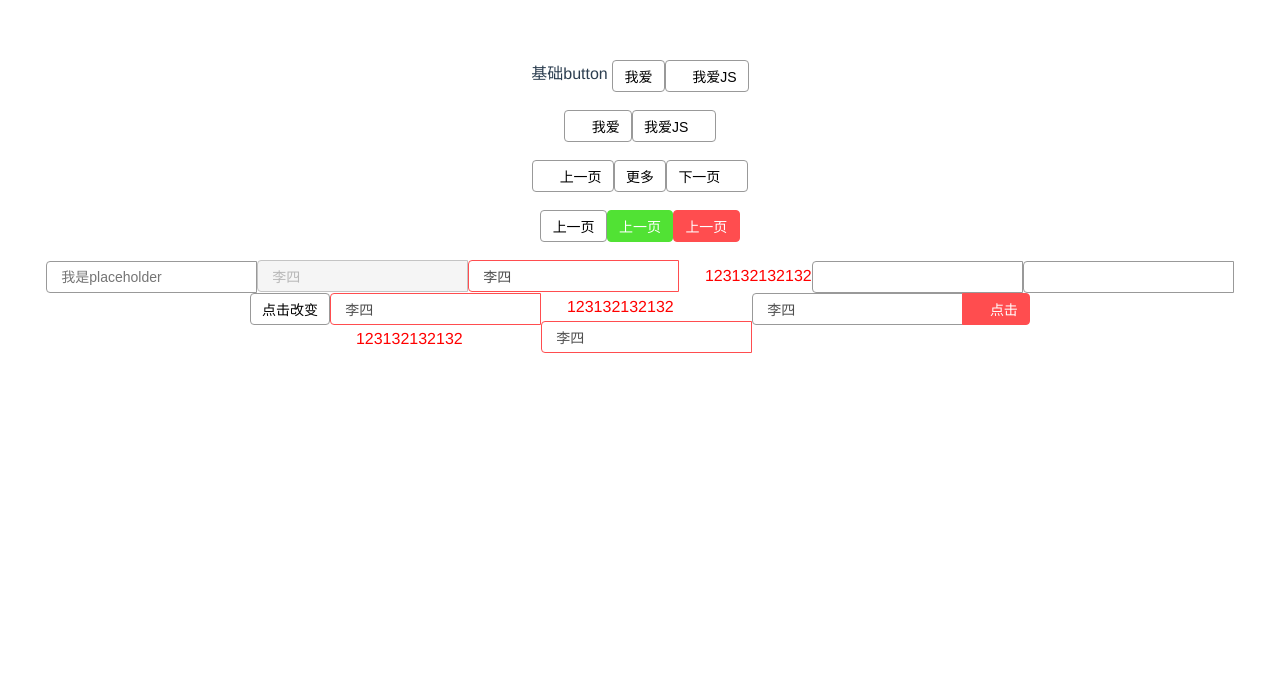
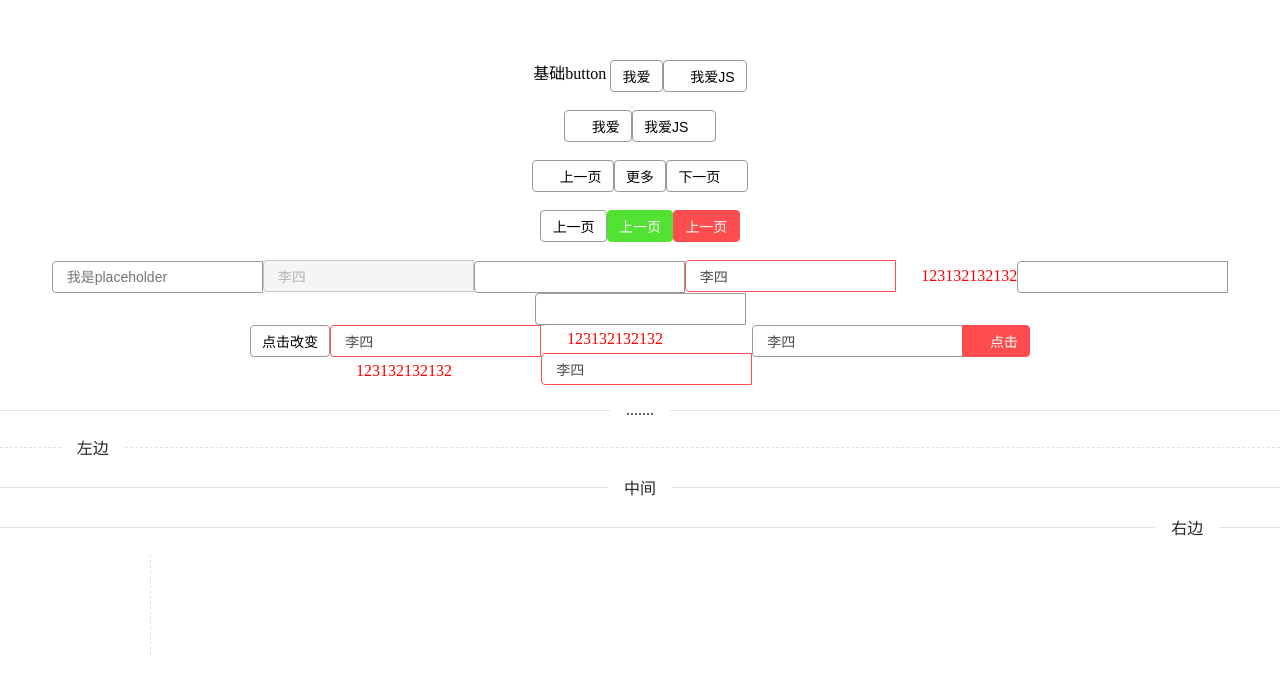
Before and after one commit to lovelts/tsl-ui, a Vue app: page / in a window 1280 px wide. Shown: the top 694 px of the page. Built offline with nearby package versions, Linux system fonts and the light colour scheme.

Commit message:
完成divider组件

```diff
--- a/src/App.vue
+++ b/src/App.vue
@@ -1,7 +1,7 @@
 <!--
  * @Author: lts
  * @Date: 2021-03-08 12:54:13
- * @LastEditTime: 2021-03-09 11:28:10
+ * @LastEditTime: 2021-03-09 13:26:20
  * @FilePath: \my-cli-ui\src\App.vue
 -->
 <template>
@@ -42,6 +42,7 @@
     <br />
     <ts-input placeholder="我是placeholder" />
     <ts-input value="李四" disabled />
+    <ts-input type="number" />
     <ts-input value="李四" error="123132132132" />
     <ts-input @change="handleChange" />
     <ts-input v-model:value="msg" />
@@ -49,13 +50,26 @@
     <ts-button @click="changeModel">点击改变</ts-button>
     <ts-input value="李四" error="123132132132" errorPosi="bottom" />
     <ts-input value="李四" error="123132132132" errorPosi="top" />
-    <ts-input value="李四" enterButton :buttonAttr="{
-      buttonText:'点击',
-      buttonIcon:'search',
-      buttonIconPosi:'left',
-      buttonIconLoading:false,
-      buttonType: 'danger',
-    }" />
+    <ts-input
+      value="李四"
+      enterButton
+      :buttonAttr="{
+        buttonText: '点击',
+        buttonIcon: 'search',
+        buttonIconPosi: 'left',
+        buttonIconLoading: false,
+        buttonType: 'danger',
+      }"
+    />
+  </div>
+  <div>
+    <ts-divider>.......</ts-divider>
+    <ts-divider posi="left" dashed>左边</ts-divider>
+    <ts-divider posi="center">中间</ts-divider>
+    <ts-divider posi="right">右边</ts-divider>
+    <div :style="{ width: '300px', height: '100px' }">
+      <ts-divider type="vertical" dashed />
+    </div>
   </div>
 </template>
 
@@ -64,12 +78,14 @@ import { ref } from "vue";
 import TsButton from "./Button.vue";
 import TsButtonGroup from "./ButtonGroup";
 import TsInput from "./Input";
+import TsDivider from "./Divider";
 export default {
   name: "App",
   components: {
     TsButton,
     TsButtonGroup,
     TsInput,
+    TsDivider,
   },
 
   setup() {
@@ -117,11 +133,9 @@ export default {
   box-sizing: border-box;
 }
 #app {
-  font-family: Avenir, Helvetica, Arial, sans-serif;
   -webkit-font-smoothing: antialiased;
   -moz-osx-font-smoothing: grayscale;
   text-align: center;
-  color: #2c3e50;
   margin-top: 60px;
 }
 :root {
--- /dev/null
+++ b/src/Divider.vue
@@ -0,0 +1,115 @@
+<!--
+ * @Author: lts
+ * @Date: 2021-03-09 11:40:27
+ * @LastEditTime: 2021-03-09 13:30:30
+ * @FilePath: \my-cli-ui\src\Divider.vue
+-->
+<template>
+  <div
+    v-if="type === 'horizontal'"
+    class="ts-divider-horizontal"
+    :class="{
+      [`ts-divider-text-${posi}`]: true,
+      ['ts-divider-dashed']: dashed,
+    }"
+  >
+    <span class="ts-divider-text"> <slot /> </span>
+  </div>
+  <div
+    class="ts-divider-vertical"
+    v-if="type === 'vertical'"
+    :class="{
+      ['ts-divider-dashed']: dashed
+    }"
+  ></div>
+</template>
+<script>
+import { defineComponent } from "vue";
+export default defineComponent({
+  name: "Divider",
+  props: {
+    posi: {
+      type: String,
+      default: "center",
+    },
+    type: {
+      type: String,
+      default: "horizontal",
+    },
+    dashed: {
+      type: Boolean,
+      default: false,
+    },
+  },
+});
+</script>
+<style lang="less" scoped>
+.ts-divider-horizontal {
+  display: table;
+  margin: 16px 0;
+  color: rgba(0, 0, 0, 0.85);
+  font-weight: 500;
+  font-size: 16px;
+  white-space: nowrap;
+  text-align: center;
+  background: 0 0;
+  &::after,
+  &::before {
+    position: relative;
+    top: 50%;
+    display: table-cell;
+    width: 50%;
+    border-top: 1px solid #e2e2e2;
+    transform: translateY(50%);
+    content: "";
+  }
+  .ts-divider-text {
+    padding: 0 1em;
+    color: rgba(0, 0, 0, 0.85);
+    font-weight: 500;
+    font-size: 16px;
+    white-space: nowrap;
+    text-align: center;
+  }
+  &.ts-divider-text-left {
+    &::before {
+      width: 5%;
+    }
+    &::after {
+      width: 95%;
+    }
+  }
+  &.ts-divider-text-right {
+    &::before {
+      width: 95%;
+    }
+    &::after {
+      width: 5%;
+    }
+  }
+  &.ts-divider-dashed {
+    &::after,
+    &::before {
+      border-top: 1px dashed #e2e2e2;
+    }
+  }
+}
+.ts-divider-vertical {
+  // height: ;
+  position: relative;
+  //   top: -0.06em;
+  display: inline-block;
+  width: 1px;
+  height: inherit;
+  margin: 0 8px;
+  vertical-align: middle;
+  background-color: #e2e2e2;
+  &.ts-divider-dashed {
+      background-color: transparent;
+      border-width: 0 0 0 1px;
+      border-style: dashed;
+      border-color: #e2e2e2;
+
+  }
+}
+</style>
--- a/src/Input.vue
+++ b/src/Input.vue
@@ -1,7 +1,7 @@
 <!--
  * @Author: lts
  * @Date: 2021-03-08 13:53:51
- * @LastEditTime: 2021-03-09 11:28:01
+ * @LastEditTime: 2021-03-09 11:37:47
  * @FilePath: \my-cli-ui\src\Input.vue
 -->
 <template>
@@ -16,7 +16,7 @@
       <input
         :value="value"
         :placeholder="placeholder"
-        type="text"
+        :type="type || 'text'"
         class="ts-input"
         :disabled="disabled"
         @change="handleChange"
@@ -51,6 +51,7 @@ export default defineComponent({
   },
   props: {
     value: String,
+    type:String,
     disabled: {
       type: Boolean,
       default: false,
```
